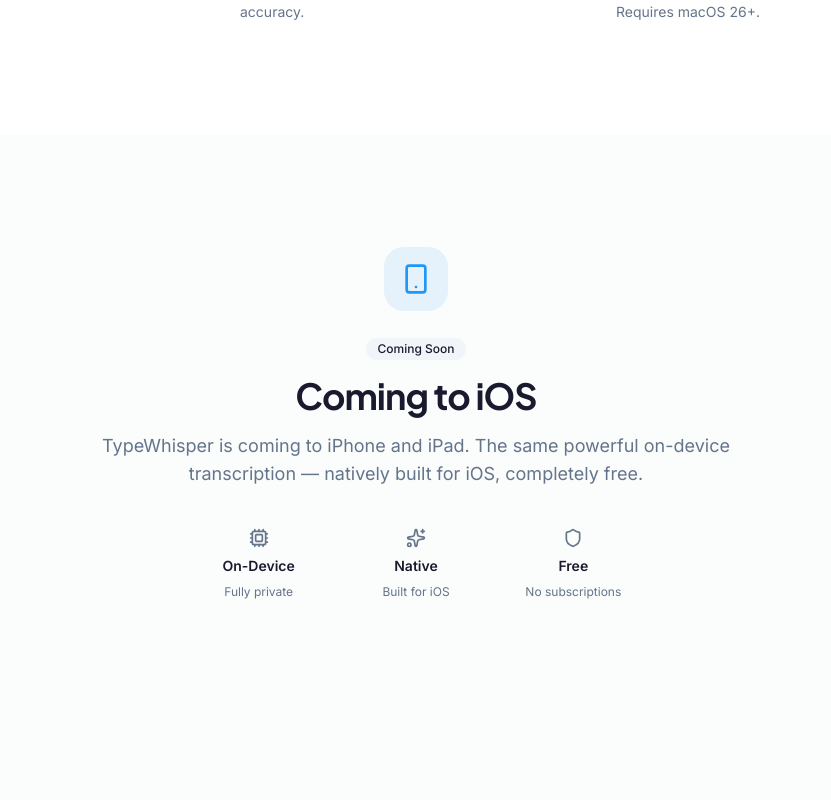
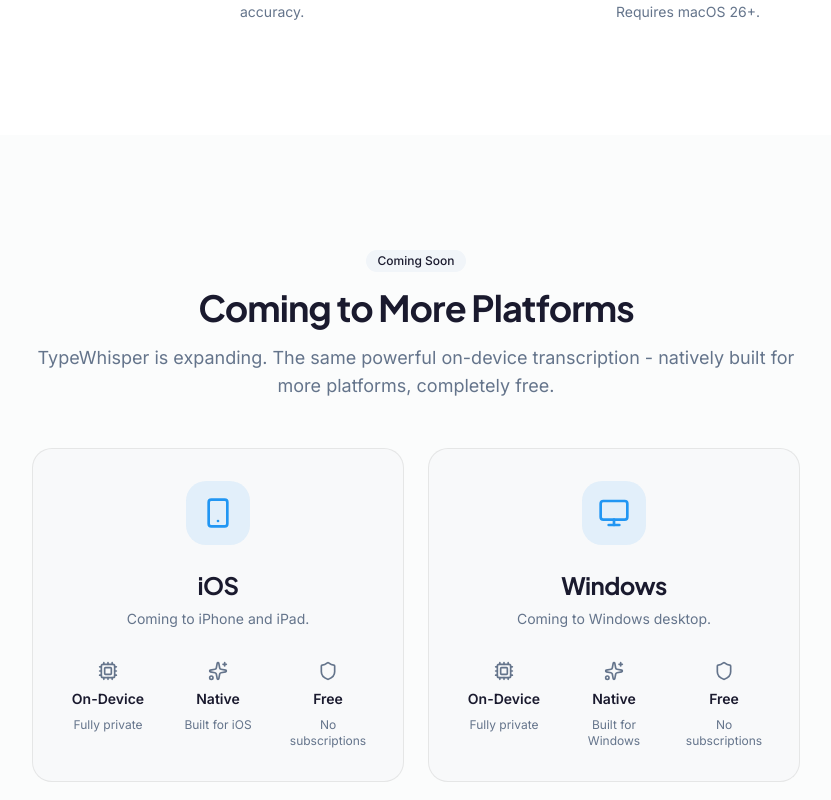
Before and after one commit to TypeWhisper/typewhisper.com, a React (Vite) app: page / in a window 1280 px wide. Shown: the part 2820-3620 px from the top of the page, without its empty margins (224-1055 px from the left). Built offline with nearby package versions, Linux system fonts and the light colour scheme.

Commit message:
Add Windows coming soon section alongside iOS

```diff
--- a/src/components/landing/ios-coming-soon.tsx
+++ /dev/null
@@ -1,52 +0,0 @@
-import { Smartphone, Cpu, Shield, Sparkles } from "lucide-react";
-import { Badge } from "@/components/ui/badge";
-
-export function IosComingSoon() {
-  return (
-    <section className="py-20 sm:py-28 bg-card/50">
-      <div className="mx-auto max-w-6xl px-4 sm:px-6">
-        <div className="mx-auto max-w-2xl text-center reveal-hidden">
-          <div className="mx-auto mb-6 flex size-16 items-center justify-center rounded-2xl bg-primary/10">
-            <Smartphone className="size-8 text-primary" />
-          </div>
-
-          <Badge variant="secondary" className="mb-4">
-            Coming Soon
-          </Badge>
-
-          <h2 className="font-display text-3xl font-bold tracking-tight sm:text-4xl">
-            Coming to iOS
-          </h2>
-          <p className="mt-4 text-lg text-muted-foreground">
-            TypeWhisper is coming to iPhone and iPad. The same powerful on-device
-            transcription — natively built for iOS, completely free.
-          </p>
-
-          <div className="mt-10 grid grid-cols-3 gap-6 text-center max-w-md mx-auto">
-            <div className="flex flex-col items-center gap-2">
-              <Cpu className="size-5 text-muted-foreground" />
-              <p className="text-sm font-semibold">On-Device</p>
-              <p className="text-xs text-muted-foreground">
-                Fully private
-              </p>
-            </div>
-            <div className="flex flex-col items-center gap-2">
-              <Sparkles className="size-5 text-muted-foreground" />
-              <p className="text-sm font-semibold">Native</p>
-              <p className="text-xs text-muted-foreground">
-                Built for iOS
-              </p>
-            </div>
-            <div className="flex flex-col items-center gap-2">
-              <Shield className="size-5 text-muted-foreground" />
-              <p className="text-sm font-semibold">Free</p>
-              <p className="text-xs text-muted-foreground">
-                No subscriptions
-              </p>
-            </div>
-          </div>
-        </div>
-      </div>
-    </section>
-  );
-}
--- /dev/null
+++ b/src/components/landing/platforms-coming-soon.tsx
@@ -0,0 +1,82 @@
+import { Smartphone, Monitor, Cpu, Shield, Sparkles } from "lucide-react";
+import { Badge } from "@/components/ui/badge";
+
+function PlatformCard({
+  icon: Icon,
+  title,
+  description,
+  nativeLabel,
+}: {
+  icon: typeof Smartphone;
+  title: string;
+  description: string;
+  nativeLabel: string;
+}) {
+  return (
+    <div className="rounded-2xl border bg-card p-8 text-center">
+      <div className="mx-auto mb-6 flex size-16 items-center justify-center rounded-2xl bg-primary/10">
+        <Icon className="size-8 text-primary" />
+      </div>
+
+      <h3 className="font-display text-xl font-bold tracking-tight sm:text-2xl">
+        {title}
+      </h3>
+      <p className="mt-2 text-sm text-muted-foreground">{description}</p>
+
+      <div className="mt-8 grid grid-cols-3 gap-6 text-center">
+        <div className="flex flex-col items-center gap-2">
+          <Cpu className="size-5 text-muted-foreground" />
+          <p className="text-sm font-semibold">On-Device</p>
+          <p className="text-xs text-muted-foreground">Fully private</p>
+        </div>
+        <div className="flex flex-col items-center gap-2">
+          <Sparkles className="size-5 text-muted-foreground" />
+          <p className="text-sm font-semibold">Native</p>
+          <p className="text-xs text-muted-foreground">{nativeLabel}</p>
+        </div>
+        <div className="flex flex-col items-center gap-2">
+          <Shield className="size-5 text-muted-foreground" />
+          <p className="text-sm font-semibold">Free</p>
+          <p className="text-xs text-muted-foreground">No subscriptions</p>
+        </div>
+      </div>
+    </div>
+  );
+}
+
+export function PlatformsComingSoon() {
+  return (
+    <section className="py-20 sm:py-28 bg-card/50">
+      <div className="mx-auto max-w-6xl px-4 sm:px-6">
+        <div className="mx-auto max-w-3xl text-center reveal-hidden">
+          <Badge variant="secondary" className="mb-4">
+            Coming Soon
+          </Badge>
+
+          <h2 className="font-display text-3xl font-bold tracking-tight sm:text-4xl">
+            Coming to More Platforms
+          </h2>
+          <p className="mt-4 text-lg text-muted-foreground">
+            TypeWhisper is expanding. The same powerful on-device transcription
+            - natively built for more platforms, completely free.
+          </p>
+
+          <div className="mt-12 grid gap-6 sm:grid-cols-2">
+            <PlatformCard
+              icon={Smartphone}
+              title="iOS"
+              description="Coming to iPhone and iPad."
+              nativeLabel="Built for iOS"
+            />
+            <PlatformCard
+              icon={Monitor}
+              title="Windows"
+              description="Coming to Windows desktop."
+              nativeLabel="Built for Windows"
+            />
+          </div>
+        </div>
+      </div>
+    </section>
+  );
+}
--- a/src/pages/landing.tsx
+++ b/src/pages/landing.tsx
@@ -2,7 +2,7 @@
 import { Features } from "@/components/landing/features";
 import { HowItWorks } from "@/components/landing/how-it-works";
 import { EngineComparison } from "@/components/landing/engine-comparison";
-import { IosComingSoon } from "@/components/landing/ios-coming-soon";
+import { PlatformsComingSoon } from "@/components/landing/platforms-coming-soon";
 import { DownloadCTA } from "@/components/landing/download-cta";
 import { useScrollReveal } from "@/hooks/use-scroll-reveal";
 
@@ -15,7 +15,7 @@
       <Features />
       <HowItWorks />
       <EngineComparison />
-      <IosComingSoon />
+      <PlatformsComingSoon />
       <DownloadCTA />
     </>
   );
```
